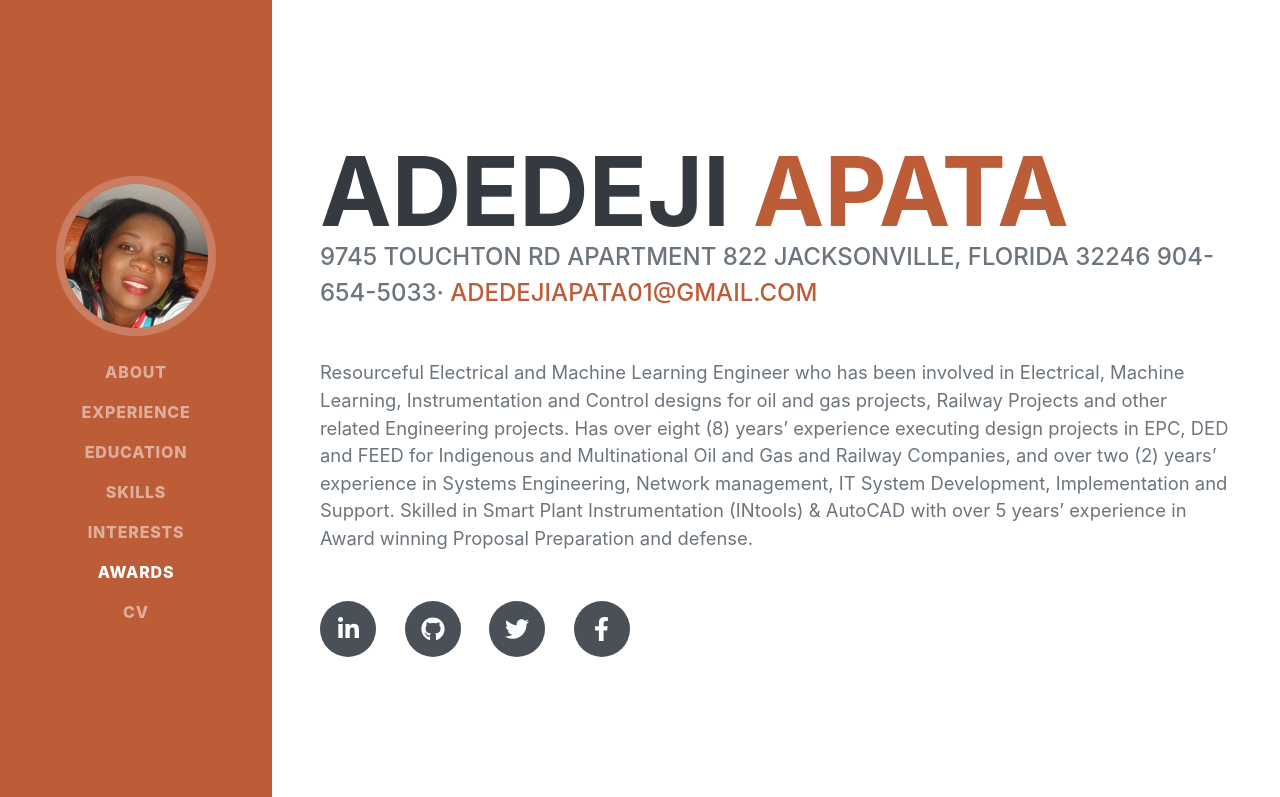
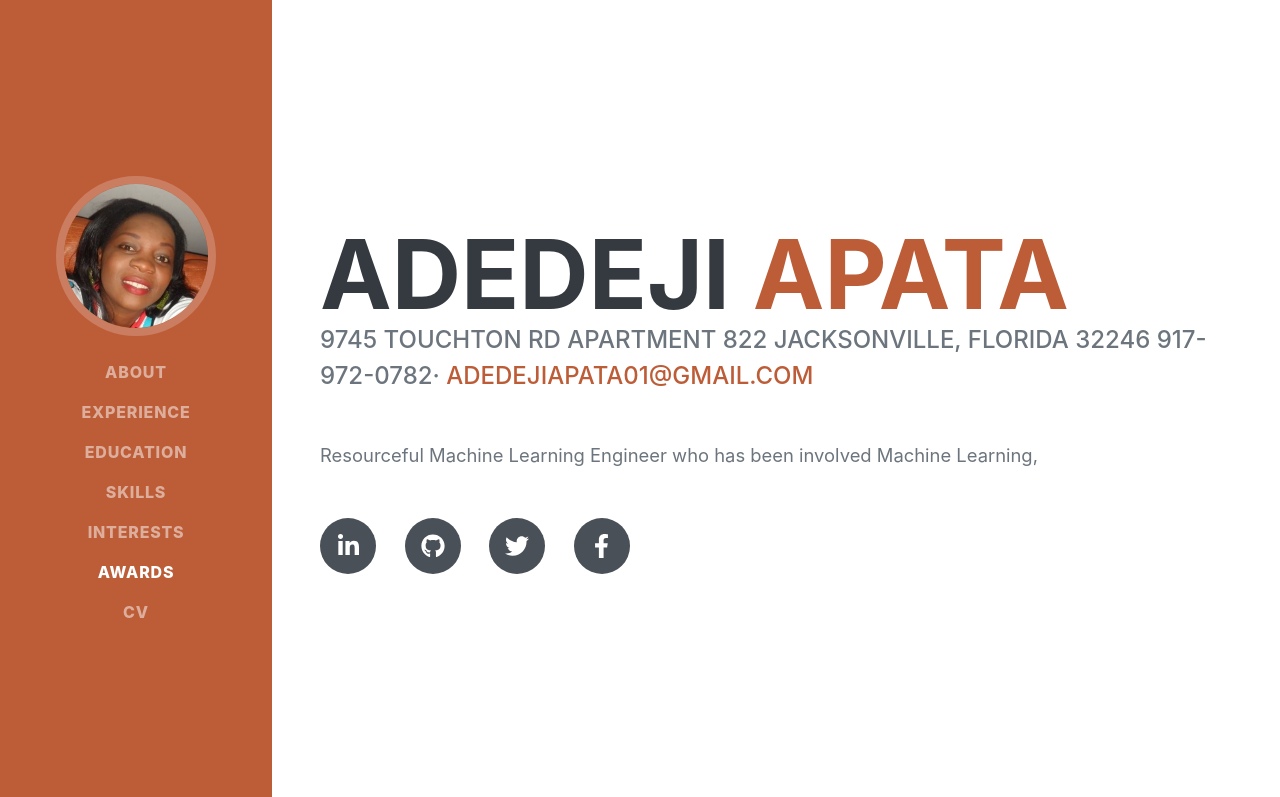
Before and after one commit to adedejiapata1/adeade, a plain HTML site: page index.html in a window 1280 px wide. Shown: the top 797 px of the page. Drawn offline with nearby package versions, Linux system fonts and the light colour scheme; a web font is replaced by a local one.

Commit message:
Update index.html

```diff
--- a/index.html
+++ b/index.html
@@ -45,10 +45,10 @@
                         <span class="text-primary"> APATA</span>
                     </h1>
                     <div class="subheading mb-5">
-                        9745 Touchton Rd Apartment 822	Jacksonville, Florida 32246	904-654-5033·
+                        9745 Touchton Rd Apartment 822	Jacksonville, Florida 32246	917-972-0782·
                         <a href="mailto:adedejiapata01@gmail.com ">adedejiapata01@gmail.com </a>
                     </div>
-                    <p class="lead mb-5">Resourceful Electrical and Machine Learning Engineer who has been involved in Electrical, Machine Learning, Instrumentation and Control designs for oil and gas projects, Railway Projects and other related Engineering projects. Has over eight (8) years’ experience executing design projects in EPC, DED and FEED for Indigenous and Multinational Oil and Gas and Railway Companies, and over two (2) years’ experience in Systems Engineering, Network management, IT System Development, Implementation and Support. Skilled in Smart Plant Instrumentation (INtools) & AutoCAD with over 5 years’ experience in Award winning Proposal Preparation and defense.</p>
+                    <p class="lead mb-5">Resourceful Machine Learning Engineer who has been involved Machine Learning, </p>
                     <div class="social-icons">
                         <a class="social-icon" href="https://www.linkedin.com/in/veronica-eyo-4a17896/"><i class="fab fa-linkedin-in"></i></a>
                         <a class="social-icon" href="#"><i class="fab fa-github"></i></a>
```
